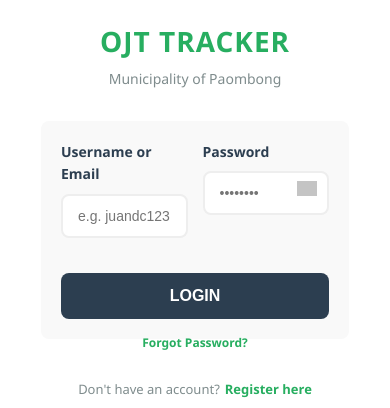
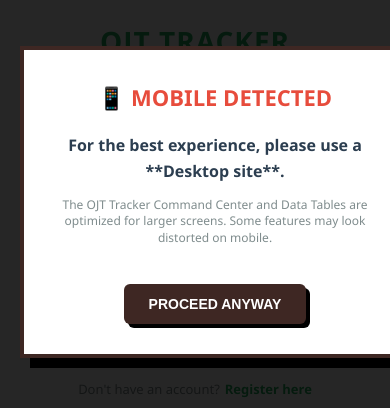
Before and after one commit to camiloperezII/ojt_trackerversion1, a React (Vite) app in the folder ojt-tracker-react/: page / in a window 390 px wide. Shown: the part 240-648 px from the top of the page. Built offline with nearby package versions, Linux system fonts and the light colour scheme; no server answers; grey boxes are pictures that could not be loaded.

Commit message:
Update Login.jsx

```diff
--- a/ojt-tracker-react/src/pages/Login.jsx
+++ b/ojt-tracker-react/src/pages/Login.jsx
@@ -1,4 +1,4 @@
-import { useState } from 'react'
+import { useState, useEffect } from 'react'
 import { supabase } from '../supabaseClient'
 import { useNavigate, Link } from 'react-router-dom'
 
@@ -12,7 +12,15 @@ export default function Login() {
   const [loading, setLoading] = useState(false)
   const [message, setMessage] = useState('')
   const [showPassword, setShowPassword] = useState(false)
+  const [showMobileWarning, setShowMobileWarning] = useState(false) // State for mobile check
   const navigate = useNavigate()
+
+  // Check for mobile device on mount
+  useEffect(() => {
+    if (window.innerWidth < 768) {
+      setShowMobileWarning(true)
+    }
+  }, [])
 
   const handleLogin = async (e) => {
     e.preventDefault()
@@ -72,10 +80,59 @@ export default function Login() {
 
   return (
     <div className="login-page">
+      {/* MOBILE WARNING POPUP */}
+      {showMobileWarning && (
+        <div style={{
+          position: 'fixed',
+          top: 0, left: 0,
+          width: '100vw', height: '100vh',
+          backgroundColor: 'rgba(0,0,0,0.85)',
+          display: 'flex',
+          alignItems: 'center',
+          justifyContent: 'center',
+          zIndex: 10000,
+          padding: '20px'
+        }}>
+          <div style={{
+            background: '#ffffff',
+            border: '4px solid #3E2723',
+            padding: '30px',
+            textAlign: 'center',
+            boxShadow: '10px 10px 0px #000',
+            maxWidth: '400px',
+            width: '100%'
+          }}>
+            <h2 style={{ color: '#e74c3c', marginTop: 0, fontSize: '22px' }}>📱 MOBILE DETECTED</h2>
+            <p style={{ fontWeight: 'bold', color: '#2c3e50', marginBottom: '10px' }}>
+              For the best experience, please use a **Desktop site**.
+            </p>
+            <p style={{ fontSize: '12px', color: '#7f8c8d', lineHeight: '1.4' }}>
+              The OJT Tracker Command Center and Data Tables are optimized for larger screens.
+              Some features may look distorted on mobile.
+            </p>
+            <button
+              onClick={() => setShowMobileWarning(false)}
+              style={{
+                marginTop: '25px',
+                background: '#3E2723',
+                color: 'white',
+                border: 'none',
+                padding: '12px 25px',
+                fontWeight: 'bold',
+                cursor: 'pointer',
+                fontSize: '14px',
+                boxShadow: '4px 4px 0px #000'
+              }}
+            >
+              PROCEED ANYWAY
+            </button>
+          </div>
+        </div>
+      )}
+
       <div className="login-card" style={{ background: '#ffffff' }}>
         <div className="login-header">
           <img src="/Paombong.png" alt="Logo" style={{ height: '50px', width: 'auto', marginBottom: '10px' }} />
-          {/* THEME AWARE HEADER */}
           <h2 style={{ color: 'var(--primary-color)', letterSpacing: '1px' }}>OJT TRACKER</h2>
           <p style={{ color: '#7f8c8d' }}>Municipality of Paombong</p>
         </div>
@@ -128,11 +185,11 @@ export default function Login() {
           </button>
         </form>
 
-          <div style={{ textAlign: 'center', marginBottom: '20px', marginTop: '-10px' }}>
-            <Link to="/forgot-password" style={{ fontSize: '12px', color: 'var(--primary-color)', textDecoration: 'none', fontWeight: 'bold' }}>
-              Forgot Password?
-            </Link>
-          </div>
+        <div style={{ textAlign: 'center', marginBottom: '20px', marginTop: '-10px' }}>
+          <Link to="/forgot-password" style={{ fontSize: '12px', color: 'var(--primary-color)', textDecoration: 'none', fontWeight: 'bold' }}>
+            Forgot Password?
+          </Link>
+        </div>
 
         <div className="login-footer">
           <p style={{ color: '#7f8c8d' }}>
```
